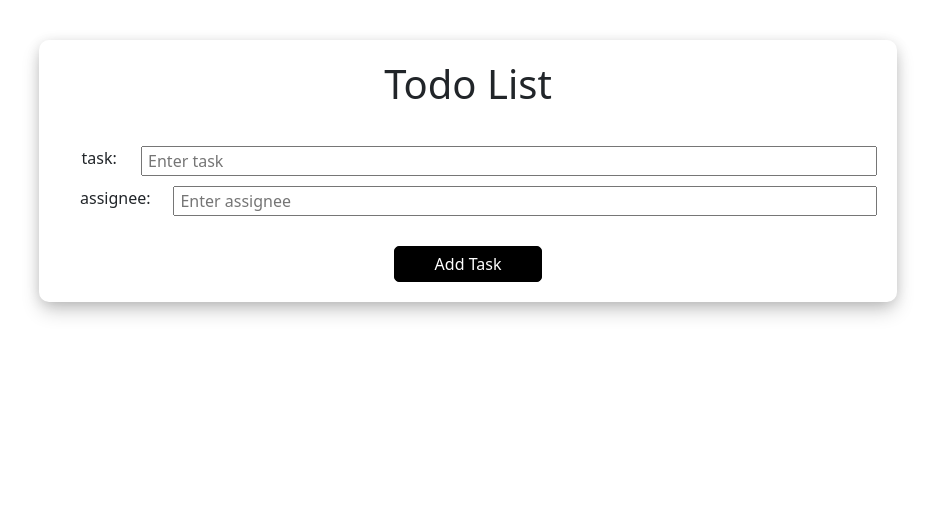
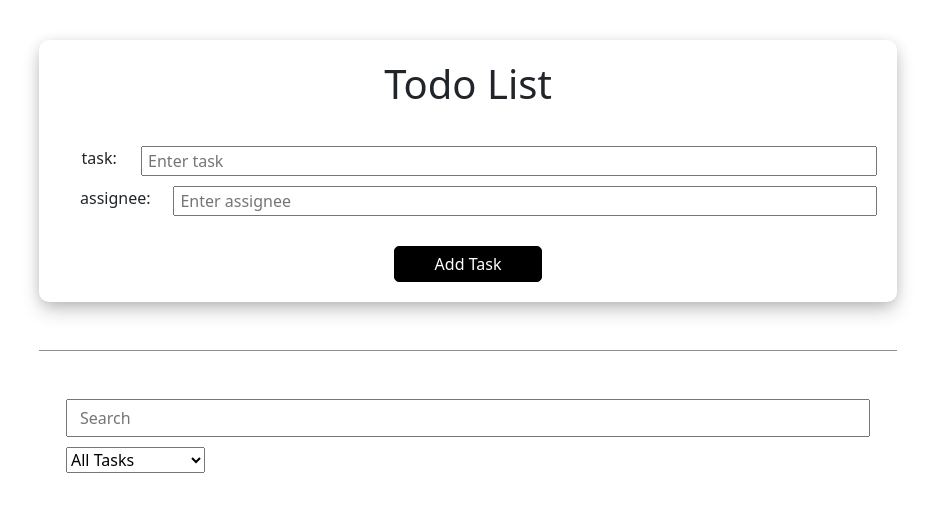
Before and after one commit to Aamer-Qanadilo/TodoList-React, a React (Create React App) app: page / in a window 1280 px wide. Shown: the top 512 px of the page, without its empty margins (172-1107 px from the left). Built offline with nearby package versions, Linux system fonts and the light colour scheme.

Commit message:
Implemented Search and Filter features

```diff
--- a/src/App.css
+++ b/src/App.css
@@ -20,12 +20,3 @@ body,
 .full-width {
   width: 100% !important;
 }
-
-.section-seperator {
-  width: 80%;
-  height: 1px;
-  opacity: var(--paragraphOpacity);
-  background-color: var(--textColor);
-  margin: 3rem auto;
-  position: relative;
-}
--- a/src/App.js
+++ b/src/App.js
@@ -1,16 +1,31 @@
 import { useEffect, useState } from "react";
 import "./App.css";
 import FormContainer from "./Components/Form";
+import SearchInput from "./Components/SearchInput";
+import FilterInput from "./Components/FilterInput";
+import SectionSeperator from "./Components/common/SectionSeperator";
 
 function App() {
   const [tasks, setTasks] = useState(
     JSON.parse(localStorage.getItem("tasks")) || [],
   );
+  const [searchField, setSearchField] = useState("");
+  const [filter, setFilter] = useState("");
 
   useEffect(() => {
     updateLocalStorage();
     console.log(tasks);
   }, [tasks]);
+
+  const handleFilterChange = (event) => {
+    const { value } = event.target;
+    setFilter(value);
+  };
+
+  const handleSearchChange = (event) => {
+    const { value } = event.target;
+    setSearchField(value);
+  };
 
   const updateLocalStorage = () => {
     localStorage.setItem("tasks", JSON.stringify(tasks));
@@ -19,6 +34,12 @@ function App() {
   return (
     <div className="body-container">
       <FormContainer tasks={tasks} setTasks={setTasks} />
+      <SectionSeperator />
+      <SearchInput
+        searchField={searchField}
+        onSearchChange={handleSearchChange}
+      />
+      <FilterInput filter={filter} onFilterChange={handleFilterChange} />
     </div>
   );
 }
--- /dev/null
+++ b/src/Components/FilterInput/index.jsx
@@ -0,0 +1,19 @@
+import React from "react";
+import "./styles.css";
+
+const FilterInput = ({ filter, onFilterChange }) => {
+  return (
+    <select
+      name="list-genres"
+      id="list-genres"
+      value={filter}
+      onChange={onFilterChange}
+    >
+      <option value="">All Tasks</option>
+      <option value="started">On Going Tasks</option>
+      <option value="finished">Finished Tasks</option>
+    </select>
+  );
+};
+
+export default FilterInput;
--- /dev/null
+++ b/src/Components/FilterInput/styles.css
@@ -0,0 +1,4 @@
+#list-genres {
+  align-self: flex-start;
+  margin: 10px 0 10px 12.5%;
+}
--- /dev/null
+++ b/src/Components/SearchInput/index.jsx
@@ -0,0 +1,19 @@
+import React from "react";
+import "./styles.css";
+
+const SearchInput = ({ searchField, onSearchChange }) => {
+  return (
+    <div class="search-container">
+      <input
+        type="search"
+        name="search-field"
+        id="search-field"
+        placeholder="Search"
+        value={searchField}
+        onChange={onSearchChange}
+      />
+    </div>
+  );
+};
+
+export default SearchInput;
--- /dev/null
+++ b/src/Components/SearchInput/styles.css
@@ -0,0 +1,13 @@
+/* Start of search field */
+
+.search-container {
+  width: 100%;
+  display: flex;
+  justify-content: center;
+  align-items: center;
+}
+
+#search-field {
+  width: 75%;
+  padding: 5px 12px;
+}
--- /dev/null
+++ b/src/Components/common/SectionSeperator.jsx
@@ -0,0 +1,8 @@
+import React from "react";
+import "./styles.css";
+
+const SectionSeperator = () => {
+  return <div class="section-seperator"></div>;
+};
+
+export default SectionSeperator;
--- /dev/null
+++ b/src/Components/common/styles.css
@@ -0,0 +1,8 @@
+.section-seperator {
+  width: 80%;
+  height: 1px;
+  opacity: var(--paragraphOpacity);
+  background-color: var(--textColor);
+  margin: 3rem auto;
+  position: relative;
+}
```
